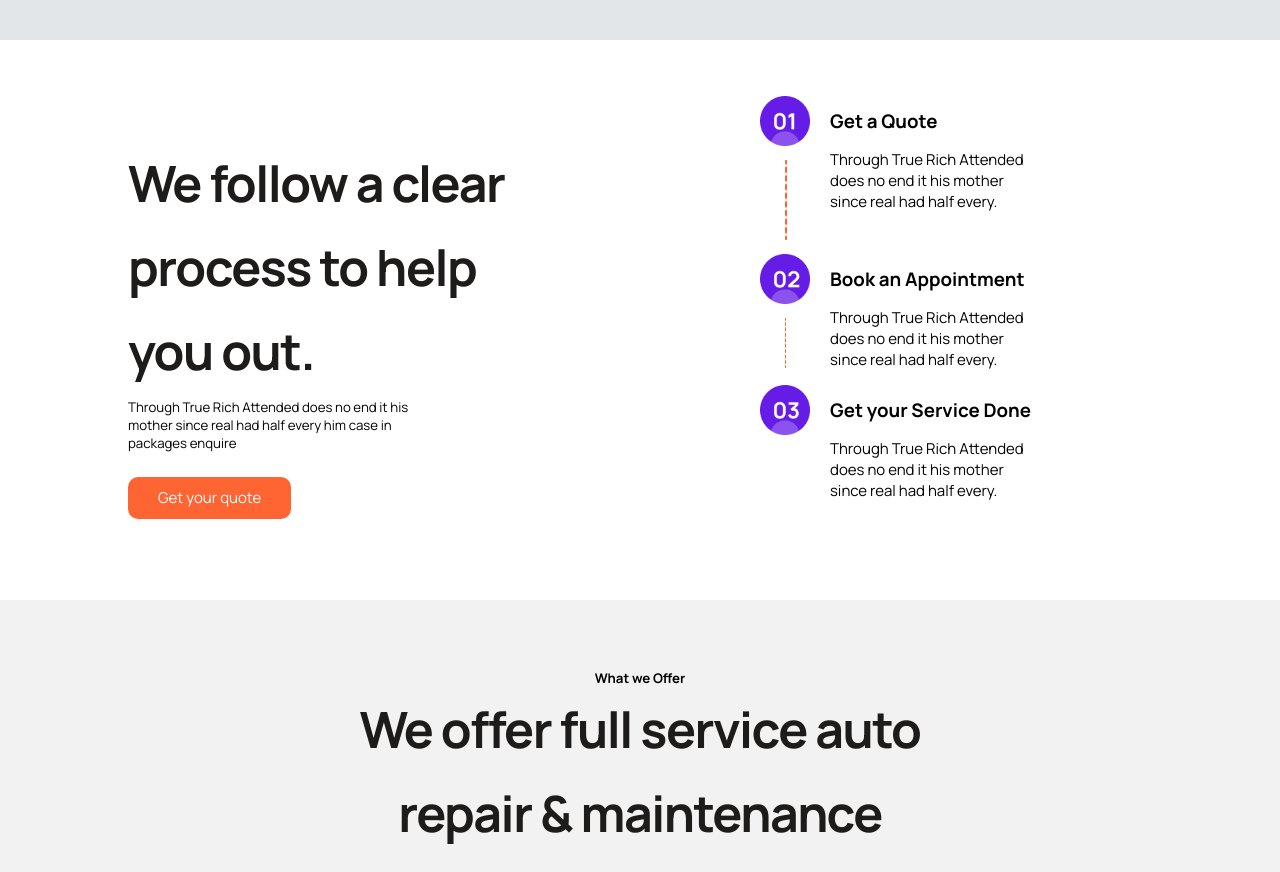
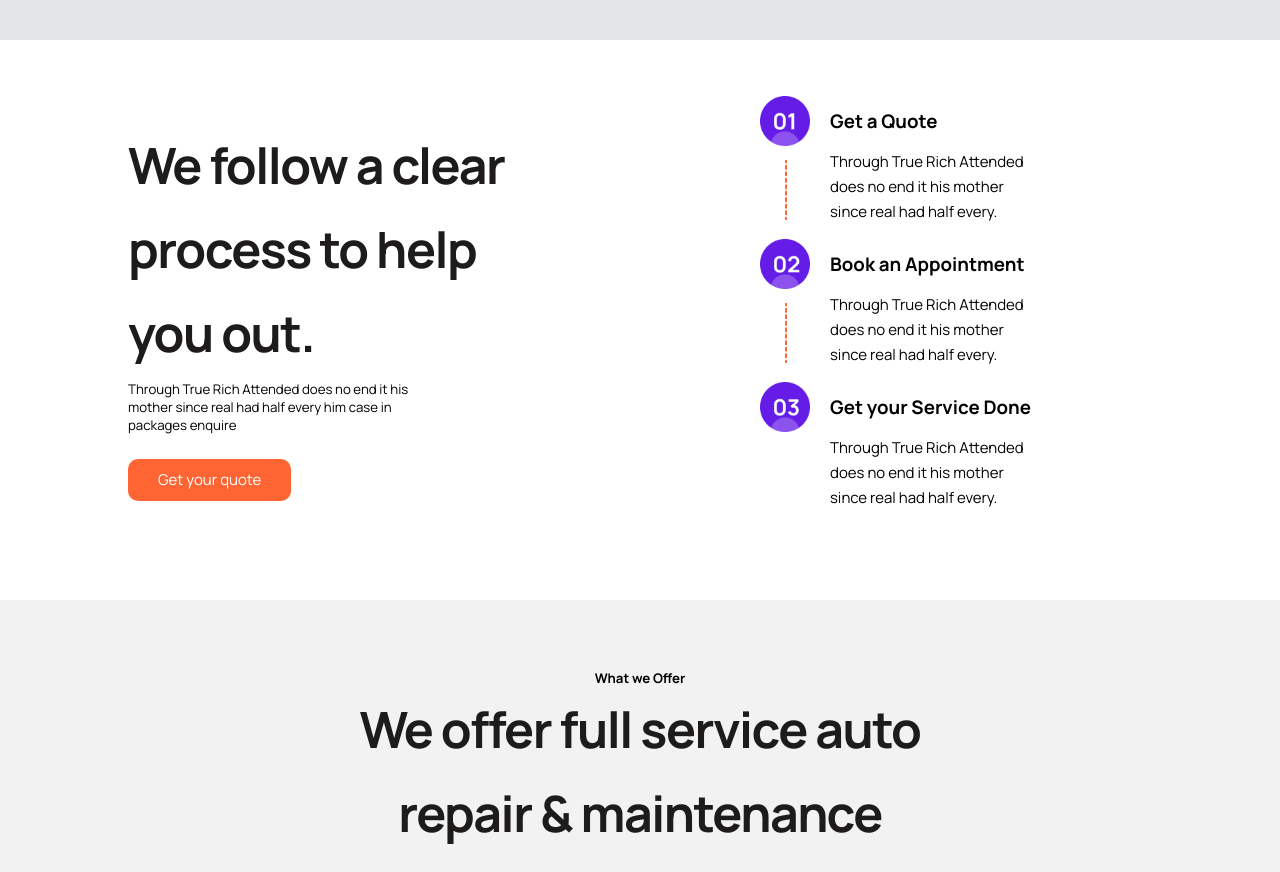
Before and after one commit to olusolah/finsweet, a plain HTML site: page index.html in a window 1280 px wide. Shown: the part 1560-2432 px from the top of the page. Drawn offline with nearby package versions, Linux system fonts and the light colour scheme.

Commit message:
made some changes in index.html and css/style.css

```diff
--- a/css/style.css
+++ b/css/style.css
@@ -224,6 +224,7 @@ input {
     width: 65%;
     margin-top: 15px;
     font-size: 15px;
+    line-height: 25px;
 }
 
 .content h3 {
@@ -482,8 +483,8 @@ main .container .right-img .right-img-down-all .flex .flex-2 {
 }
 
 #get-a-quote .container .left {
-    /* padding: 20px 0; */
-    height: 80%;
+    margin-bottom: 80px;
+    height: 70%;
 }
 
 #get-a-quote .container .right {
--- a/index.html
+++ b/index.html
@@ -196,7 +196,7 @@
                             <img src="./images/01.png" alt="" width="50px">
                         </div>
                         <div class="item-2">
-                            <img src="./images/Line.png" alt="" height="80px">
+                            <img src="./images/Line.png" alt="" height="60px">
                         </div>
                     </div>
 
@@ -212,7 +212,7 @@
                             <img src="./images/02.png" alt="" width="50px">
                         </div>
                         <div class="item-2">
-                            <img src="./images/Line.png" alt="" height="50px">
+                            <img src="./images/Line.png" alt="" height="60px">
                         </div>
                     </div>
 
```
